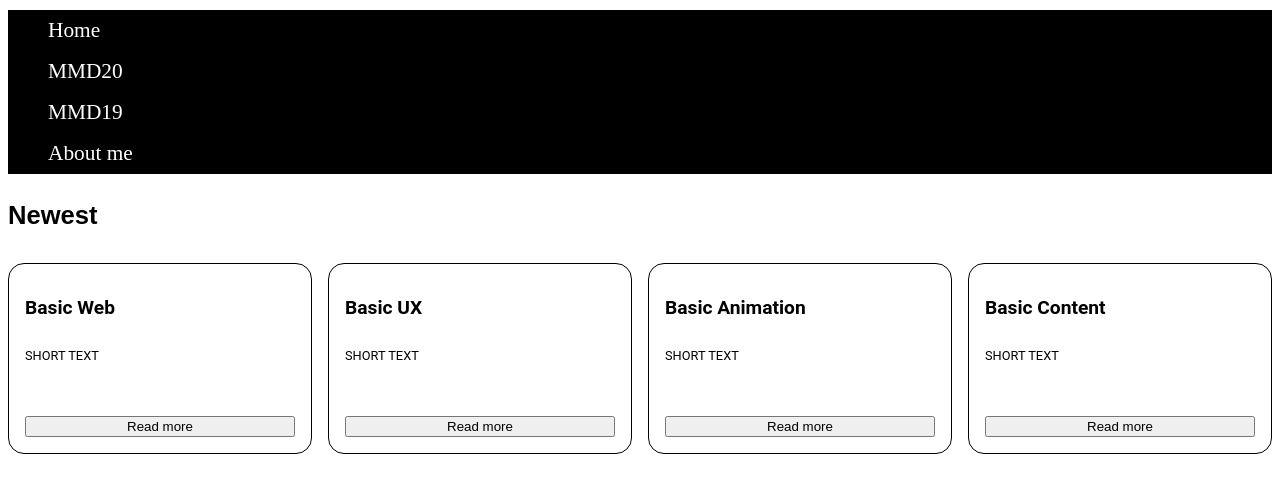
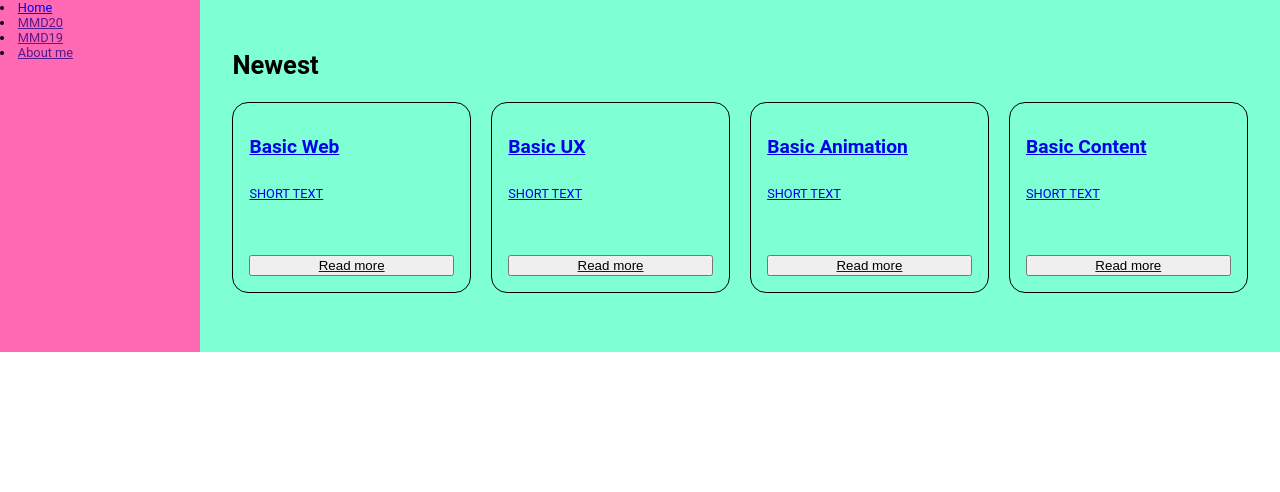
Before and after one commit to Dungthle/my-portfolio, a plain HTML site: page index.html in a window 1280 px wide. Drawn offline with Linux system fonts and the light colour scheme.

Commit message:
linked boxes on landing page

```diff
--- a/index.html
+++ b/index.html
@@ -9,10 +9,10 @@
 </head>
 
 <body>
-
+    <div class="grid-container">
+        <div class="aside">
             <aside>
                 <nav>
-            <ul>
                     <li><a href="index.html" title="Home">Home</a></li>
                     <li><a href="" title="MMD20">MMD20</a></li>
                     <li><a href="" title="MMD19">MMD19</a></li>
@@ -20,13 +20,15 @@
             <li><a href="" title="Gra2">Gra2</a></li>
             <li><a href="" title="Gra1">Gra1</a></li> -->
                     <li><a href="" title="About me">About me</a></li>
-            </ul>
                 </nav>
             </aside>
+        </div>
 
-
+        <div class="main">
             <main class="container">
                 <h1>Newest</h1>
+                <div class="box1">
+                    <a href="url">
                         <section class="title1">
                             <article>
                                 <h2>Basic Web</h2>
@@ -35,7 +37,11 @@
                                 <button>Read more</button>
                             </article>
                         </section>
+                    </a>
+                </div>
 
+                <div class="box1">
+                    <a href="url">
                         <section class="title2">
                             <article>
                                 <h2>Basic UX</h2>
@@ -44,7 +50,10 @@
                                 <button>Read more</button>
                             </article>
                         </section>
-
+                    </a>
+                </div>
+                <div class="box1">
+                    <a href="url">
                         <section class="title3">
                             <article>
                                 <h2>Basic Animation</h2>
@@ -53,7 +62,10 @@
                                 <button>Read more</button>
                             </article>
                         </section>
-
+                    </a>
+                </div>
+                <div class="box1">
+                    <a href="url">
                         <section class="title4">
                             <article>
                                 <h2>Basic Content</h2>
@@ -62,10 +74,10 @@
                                 <button>Read more</button>
                             </article>
                         </section>
-
-
+                    </a>
+                </div>
             </main>
+        </div>
+    </div>
     <script src="main.js"></script>
-</body>
-
-</html>
+</body></html>
--- a/style.css
+++ b/style.css
@@ -1,15 +1,35 @@
+body {
+    padding: 0;
+    margin: 0;
 
-*, *:before, *:after {
-    box-sizing: border-box;
 }
 
-main{
+.grid-container {
     font-family: Avenir, Roboto, Helvetica, san-serif;
     font-size: 0.8rem;
     display: grid;
-    grid-template-columns: repeat(auto-fill, minmax(300px, 1fr));
-    grid-gap: 1rem;
+    grid-template-columns: 200px;
+    grid-template-areas:
+        'aside main';
+}
 
+.aside {
+    grid-area: aside;
+    background-color: hotpink;
+}
+
+.main {
+    grid-area: main;
+    background-color: aquamarine;
+}
+
+
+.container {
+    display: grid;
+    grid-template-columns: repeat(auto-fill, minmax(200px, 2fr));
+    grid-gap: 2%;
+    padding: 3%;
+    margin-bottom: 3%
 }
 
 article {
@@ -20,13 +40,16 @@ article {
     padding: 1rem;
 }
 
+.container > h1 {
+    grid-column: 1/-1;
+}
+
+/*
 h1 {
     font-family: arial, sans-serif;
 }
 
-.container>h1{
-    grid-column: 1/-1;
-}
+
 
 img {
     max-width: 100%;
@@ -35,7 +58,7 @@ img {
 
 nav {
     background-color: black;
-/*    background-color: hsl(210, 100%, 15%);*/
+background-color: hsl(210, 100%, 15%);
 }
 
 nav ul{
@@ -52,23 +75,32 @@ li a {
     text-decoration: none;
 }
 
-/* unvisited link*/
+unvisited link
 li a:link {
     color: white;
 }
 
-/*visited link */
+visited link
 li a:visited {
     color: white;
 }
 
-/*mouse over link*/
+mouse over link
 li a:hover {
     border-bottom: 3px solid;
     color: grey;
 }
 
-/*selected link*/
+selected link
 li a:active {
     color: grey;
 }
+
+aside {
+    background-color: black;
+    width: 300px;
+    height: 100%;
+    text-align: center;
+    margin: 0;
+}
+ */
```
Lines whose indentation alone changed are shown as unchanged.
